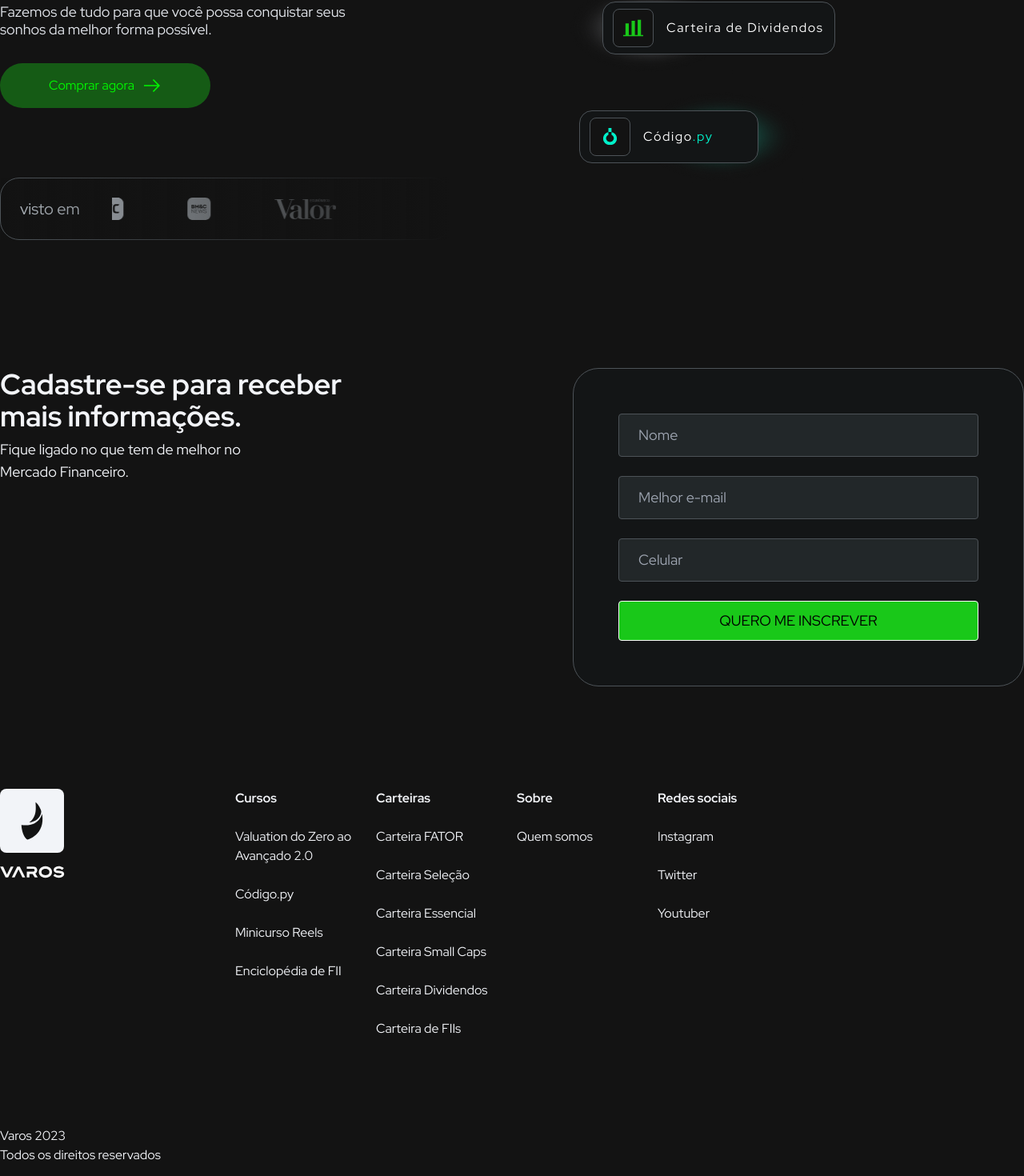
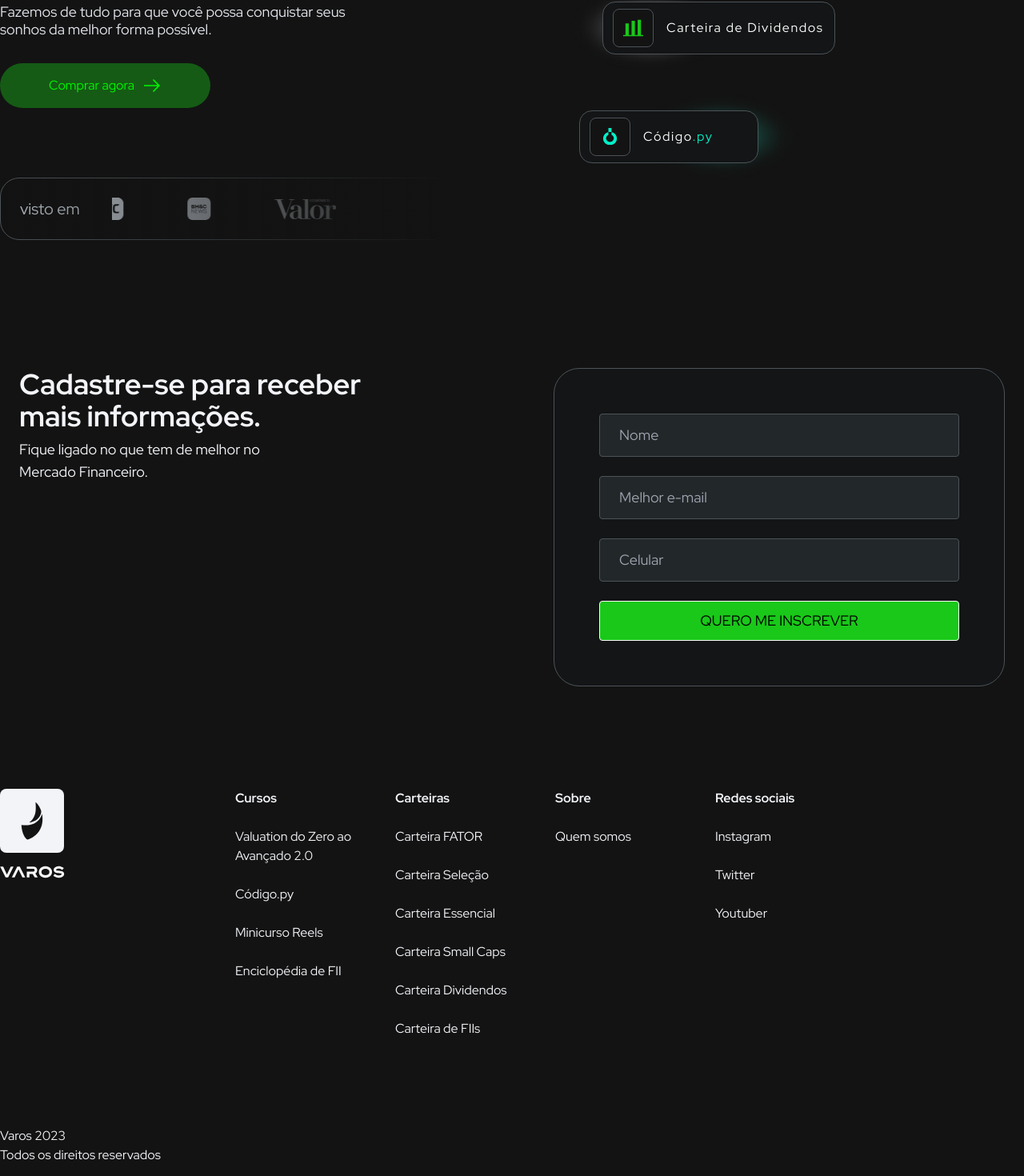
Before and after one commit to brunogallotte/varos, a Next.js app: page / in a window 1280 px wide. Shown: the part 463-1933 px from the top of the page at 80% size. Built offline with nearby package versions, Linux system fonts and the light colour scheme.

Commit message:
Fix: footer gap

```diff
--- a/src/components/Footer/index.tsx
+++ b/src/components/Footer/index.tsx
@@ -20,7 +20,7 @@
             <span>Todos os direitos reservados</span>
           </div>
         </div>
-        <div className="flex">
+        <div className="flex gap-6">
           <nav className="flex w-44 flex-col gap-6">
             <strong>Cursos</strong>
             <a href="#">Valuation do Zero ao Avançado 2.0</a>
--- a/src/components/Form/index.tsx
+++ b/src/components/Form/index.tsx
@@ -26,7 +26,7 @@
   }
 
   return (
-    <section className="max-w-8xl mx-auto pb-32">
+    <section className="max-w-8xl mx-auto px-6 pb-32">
       <div className="flex justify-between">
         <div className="w-98 flex flex-col gap-2">
           <h4 className="text-4xl font-bold text-greyPaletteC1">
```
